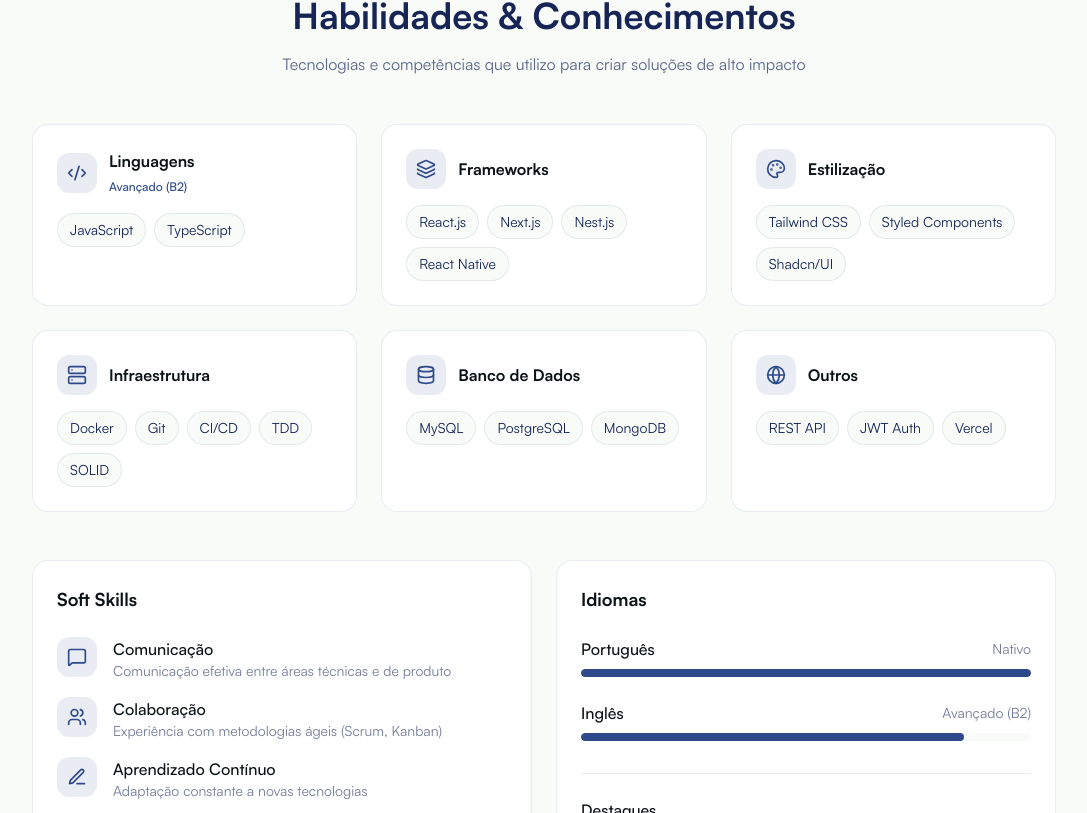
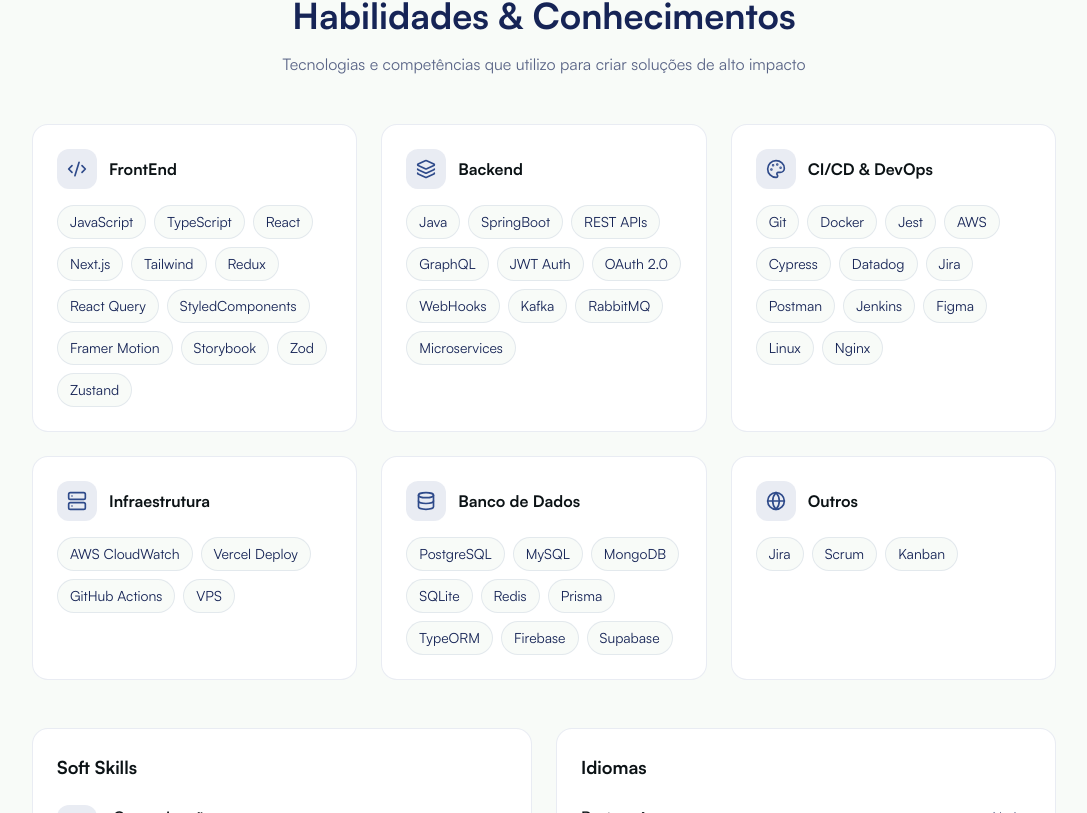
Before and after one commit to devbragas/portfolio-live, a Next.js app: page / in a window 1280 px wide. Shown: the part 1567-2380 px from the top of the page, without its empty margins (96-1183 px from the left). Built offline with nearby package versions, Linux system fonts and the light colour scheme.

Commit message:
fix: fix some minor bugs

```diff
--- a/src/app/locales/en.json
+++ b/src/app/locales/en.json
@@ -26,9 +26,9 @@
   "skills": {
     "title": "Skills & Knowledge",
     "subtitle": "Technologies and competencies I use to create high-impact solutions",
-    "languages": "Languages",
-    "frameworks": "Frameworks",
-    "styling": "Styling",
+    "frontend": "FrontEnd",
+    "backend": "BackEnd",
+    "devops": "CI/CD & DevOps",
     "infrastructure": "Infrastructure",
     "database": "Database",
     "others": "Others",
--- a/src/app/locales/pt.json
+++ b/src/app/locales/pt.json
@@ -26,9 +26,9 @@
   "skills": {
     "title": "Habilidades & Conhecimentos",
     "subtitle": "Tecnologias e competências que utilizo para criar soluções de alto impacto",
-    "languages": "Linguagens",
-    "frameworks": "Frameworks",
-    "styling": "Estilização",
+    "frontend": "FrontEnd",
+    "backend": "Backend",
+    "devops": "CI/CD & DevOps",
     "infrastructure": "Infraestrutura",
     "database": "Banco de Dados",
     "others": "Outros",
--- a/src/components/sections/skills-section.tsx
+++ b/src/components/sections/skills-section.tsx
@@ -16,35 +16,81 @@
 
 const technicalSkillsData = [
   {
-    categoryKey: "languages",
+    categoryKey: "frontend",
     icon: Code2,
-    items: ["JavaScript", "TypeScript"],
-    levelKey: "advanced",
+    items: [
+      "JavaScript",
+      "TypeScript",
+      "React",
+      "Next.js",
+      "Tailwind",
+      "Redux",
+      "React Query",
+      "StyledComponents",
+      "Framer Motion",
+      "Storybook",
+      "Zod",
+      "Zustand",
+    ],
   },
   {
-    categoryKey: "frameworks",
+    categoryKey: "backend",
     icon: Layers,
-    items: ["React.js", "Next.js", "Nest.js", "React Native"],
+    items: [
+      "Java",
+      "SpringBoot",
+      "REST APIs",
+      "GraphQL",
+      "JWT Auth",
+      "OAuth 2.0",
+      "WebHooks",
+      "Kafka",
+      "RabbitMQ",
+      "Microservices",
+    ],
   },
   {
-    categoryKey: "styling",
+    categoryKey: "devops",
     icon: Palette,
-    items: ["Tailwind CSS", "Styled Components", "Shadcn/UI"],
+    items: [
+      "Git",
+      "Docker",
+      "Jest",
+      "AWS",
+      "Cypress",
+      "Datadog",
+      "Jira",
+      "Postman",
+      "Jenkins",
+      "Figma",
+      "Linux",
+      "Nginx",
+    ],
   },
   {
     categoryKey: "infrastructure",
     icon: Server,
-    items: ["Docker", "Git", "CI/CD", "TDD", "SOLID"],
+    items: ["AWS CloudWatch", "Vercel Deploy", "GitHub Actions", "VPS"],
   },
   {
     categoryKey: "database",
     icon: Database,
-    items: ["MySQL", "PostgreSQL", "MongoDB"],
+    items: [
+      "PostgreSQL",
+      "MySQL",
+      "MongoDB",
+      "SQLite",
+      "Redis",
+      "Prisma",
+      "TypeORM",
+      "Firebase",
+      "Supabase",
+    ],
   },
   {
     categoryKey: "others",
     icon: Globe,
-    items: ["REST API", "JWT Auth", "Vercel"],
+    items: ["Jira", "Scrum", "Kanban"],
   },
 ];
 
@@ -109,11 +155,6 @@
                     <h3 className="font-semibold text-[#0b1215] dark:text-white">
                       {t(skill.categoryKey)}
                     </h3>
-                    {skill.levelKey && (
-                      <span className="text-xs text-[#2E4A8A] dark:text-blue-400 font-medium">
-                        {t(skill.levelKey)}
-                      </span>
-                    )}
                   </div>
                 </div>
                 <div className="flex flex-wrap gap-2">
--- a/src/components/ui/header.tsx
+++ b/src/components/ui/header.tsx
@@ -11,7 +11,7 @@
 
 const navLink = `
   relative text-sm font-semibold
- text-[var(--color-foreground)]
+  text-gray-800 dark:text-gray-100
   hover:text-black dark:hover:text-white
   after:absolute after:left-0 after:-bottom-1
   after:h-[2px] after:w-0
@@ -48,7 +48,7 @@
         <Container className="relative flex items-center">
           <DevLogo />
 
-          <nav className="hidden md:flex absolute left-1/2 -translate-x-1/2 items-center gap-6">
+          <nav className="hidden md:flex absolute left-1/2 -translate-x-1/2 items-center gap-6 ">
             <Link className={navLink} href="#about">
               {t("about")}
             </Link>
```
